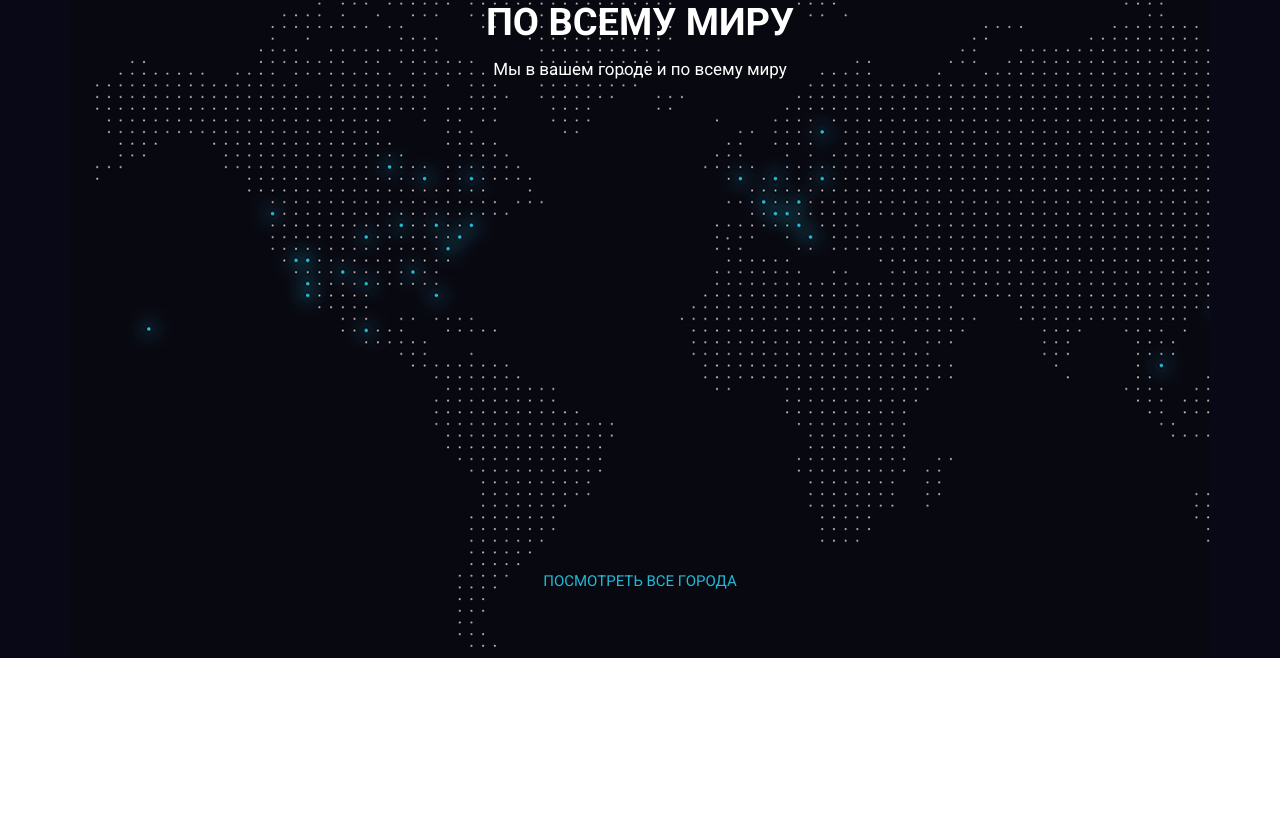
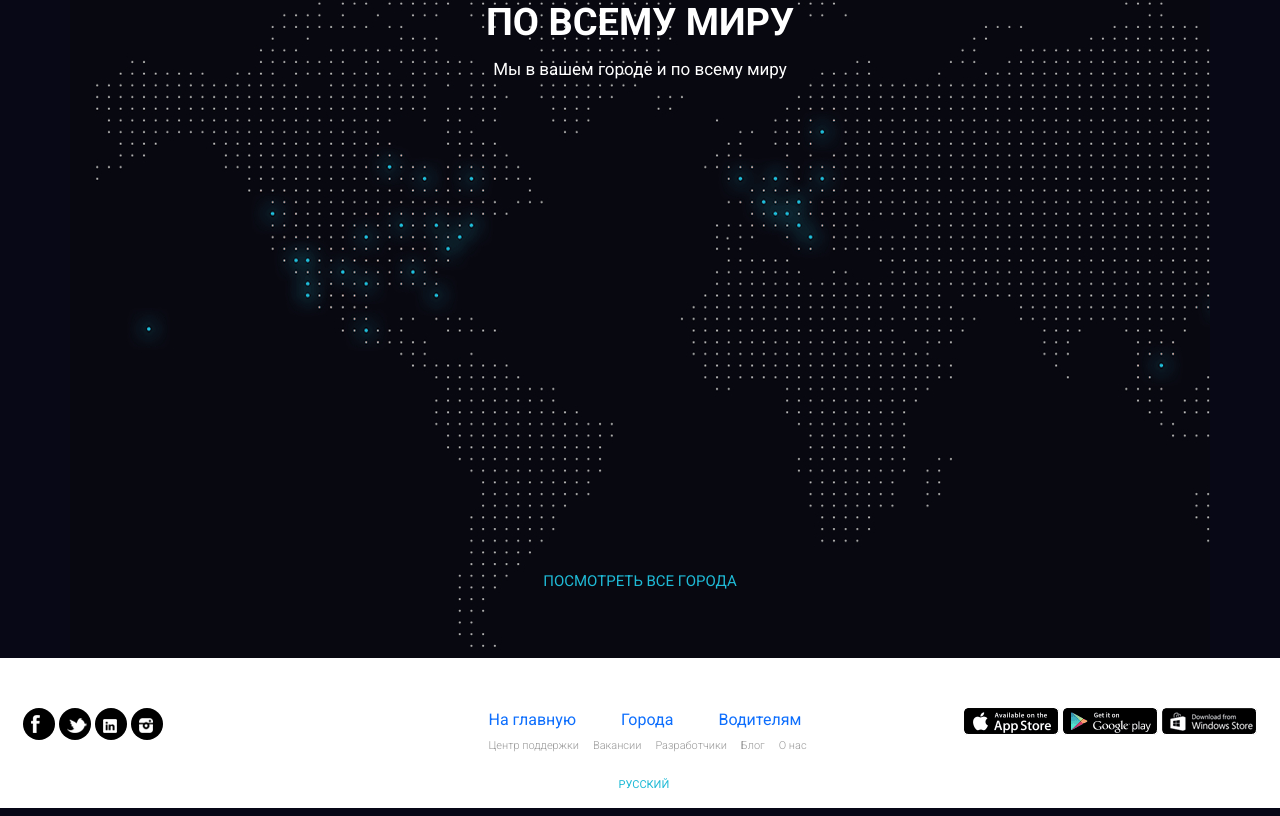
Before and after one commit to IvanMetlitski/UberBootstrap, a website: page src/js/index.html in a window 1280 px wide. Shown: the part 4726-5542 px from the top of the page. Before the commit the page ends 5384 px from the top, so only its background shows below. Drawn offline with Linux system fonts and the light colour scheme.

Commit message:
uber footer

```diff
--- a/src/js/index.html
+++ b/src/js/index.html
@@ -329,5 +329,50 @@
         <a href="#" class="cities">посмотреть все города</a>
     </div>
 </section>
+
+<footer>
+    <div class="left_icons">
+        <div class="left_icons_round">
+            <a href="#"><img src="../icons/facebook.png" alt="facebook"></a>
+        </div>
+        <div class="left_icons_round">
+            <a href="#"><img src="../icons/twitter.png" alt="twitter"></a>
+        </div>
+        <div class="left_icons_round">
+            <a href="#"><img src="../icons/linked.png" alt="linked"></a>
+        </div>
+        <div class="left_icons_round">
+            <a href="#"><img src="../icons/instagram.png" alt="instagram"></a>
+        </div>
+    </div>
+    <div class="middle_icons">
+        <div class="middle_icons_main col-md-5">
+            <a href="#">На главную</a>
+            <a href="#">Города</a>
+            <a href="#">Водителям</a>
+        </div>
+        <div class="col-md-5">
+            <div class="middle_icons_main_subicons">
+                <a href="">Центр поддержки</a>
+                <a href="">Вакансии</a>
+                <a href="">Разработчики</a>
+                <a href="">Блог</a>
+                <a href="">О нас</a>
+            </div>
+        </div>
+        <div class="middle_icons_lang">
+            <a href="#">русский</a>
+        </div>
+    </div>
+    <div class="right_icons">
+        <div class="right_icons_block">
+            <a href="#"><img src="../icons/apple.png" alt="apple"></a>
+            <a href="#"><img src="../icons/google.png" alt="google"></a>
+            <a href="#"><img src="../icons/windows.png" alt="windows"></a>
+        </div>
+    </div>
+</footer>
+
+<section class="subfooter"></section>
 </body>
 </html>
```
Also changed, not shown: src/sass/style.sass (+69 -0 lines), src/icons/AppGoogleWindows.png (added), src/icons/apple.png (added), src/icons/facebook.png (added), src/icons/google.png (added), src/icons/instagram.png (added), src/icons/linked.png (added), src/icons/twitter.png (added), src/icons/windows.png (added), src/sass/style.css, 1 other file.
